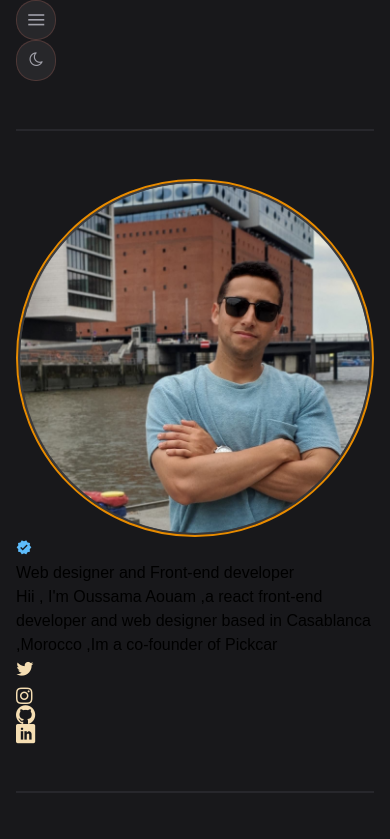
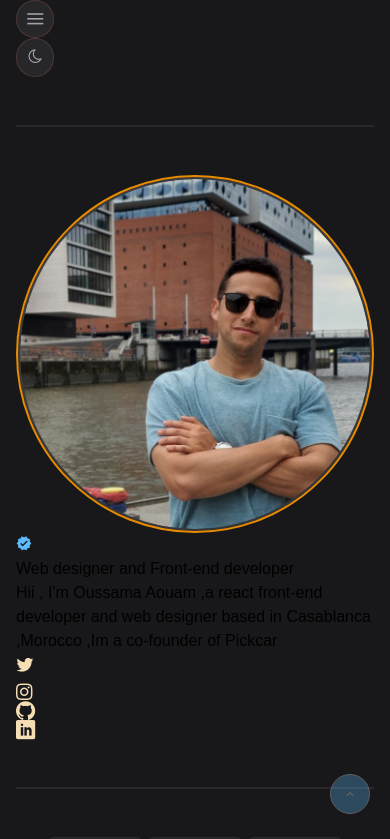
Before and after one commit to oussamaaouam1/MyPortFolio, a React (Vite) app: page / in a window 390 px wide. Shown: the top 839 px of the page. Built offline with nearby package versions, Linux system fonts and the light colour scheme.

Commit message:
pushing footer

```diff
--- a/src/App.jsx
+++ b/src/App.jsx
@@ -10,16 +10,17 @@ function App() {
   return (
     <div className="container">
       <Header />
-  <div className="Secdivider"/>
+      <div className="Secdivider" />
       <HeroSection />
-  <div className="Secdivider"/>
+      <div className="Secdivider" />
       <MainContent />
-  <div className="Secdivider"/>
+      <div className="Secdivider" />
       <ContactUs />
-  <div className="Secdivider"/>
+      <div className="Secdivider" />
       <Footer />
+      <button className="icon-keyboard_arrow_up scroll2top"></button>
     </div>
-  )
+  );
 }
 
 export default App
--- a/src/components/contactus/ContactUs.jsx
+++ b/src/components/contactus/ContactUs.jsx
@@ -1,22 +1,46 @@
-import './contactus.css'
+import "./contactus.css";
 
 const ContactUs = () => {
   return (
     <div>
       <section className="left-section">
-        <div>
-          <h1 className="text-white text-2xl font-bold">
+        <div className="mb-12">
+          <h1 className="text-white text-3xl font-bold mb-4">
             <span className="icon-envelope mr-2"></span> Contact us
           </h1>
-          <p>
+          <p className="text-white ">
             contact me for more information and get notified for my new
             publications
           </p>
         </div>
+        <form className="mt-4">
+          <div className="mb-6">
+            <label htmlFor="input" className="mr-3 text-white text-sm">
+              Email Address :
+            </label>
+            <input required type="email" placeholder="Email Address" className="input p-1 text-white"/>
+          </div>
+          <div className="flex items-center mb-6">
+            <label htmlFor="message" className="mr-3 text-white text-sm">
+              Your message :
+            </label>
+            <textarea
+            required
+              name=""
+              id=""
+              rows="4"
+              cols="23"
+              placeholder="Message"
+              className=" input p-2 text-white"
+            ></textarea>
+          </div>
+
+          <button className="submit-btn">Submit</button>
+        </form>
       </section>
-      <section className="right-section"></section>
+      <section className="  right-section"></section>
     </div>
   );
-}
+};
 
-export default ContactUs
+export default ContactUs;
--- a/src/components/contactus/contactus.css
+++ b/src/components/contactus/contactus.css
@@ -0,0 +1,34 @@
+.submit-btn {
+  border: 1px solid var(--border);
+  background-color: var(--bgHeader);
+  padding: 3px 20px;
+  font-weight: bold;
+  border-radius: 10px;
+  color: var(--subtitle);
+  text-align: center;
+  opacity: 0.8;
+}
+.submit-btn:hover{
+  color: white;
+    font-weight: bold;
+    cursor: pointer;
+    transition: 0.5s;
+    border-color: var(--blue);
+    box-shadow: 0px 0px 5px var(--blue) inset;
+    opacity: 1;
+}
+.input{
+  background-color: rgb(63, 63, 70,0.17);
+  transition: 0.5s;
+  border: 1px solid var(--border);
+}
+.input:hover {
+  background-color: var(--bgHeader);
+  border: 1px solid var(--blue);
+  transition: 0.3s;
+}
+.input:focus {
+  background-color: var(--bgHeader);
+  border: 1px solid var(--blue);
+  transition: 0.3s;
+}
--- a/src/components/footer/Footer.jsx
+++ b/src/components/footer/Footer.jsx
@@ -1,11 +1,25 @@
-import './footer.css'
+import "./footer.css";
 
 const Footer = () => {
   return (
-    <footer >
-      Footer
+    <footer className="flex gap-16 justify-center mb-8">
+      <ul className="flex gap-3">
+        <li>
+          <a href="">About</a>
+        </li>
+        <li>
+          <a href="">Project</a>
+        </li>
+        <li>
+          <a href="">Articles</a>
+        </li>
+        <li>
+          <a href="">Technologies</a>
+        </li>
+      </ul>
+      <p>2024 OSSAMA AOUAM , All rights reserved</p>
     </footer>
-  )
-}
+  );
+};
 
-export default Footer
+export default Footer;
--- a/src/components/footer/footer.css
+++ b/src/components/footer/footer.css
@@ -3,3 +3,42 @@ footer{
   z-index: 5;
 
 }
+
+
+
+
+
+
+
+
+
+
+
+footer{
+  color:var(--subtitle);
+  font-size: small;
+  font-weight: bold;
+}
+footer ul li{
+  transition: 0.5s;
+}
+footer ul li:hover {
+  color: var(--blue);
+  cursor: pointer;
+  transition: 0.5s;
+  font-size:14px;
+
+}
+
+
+
+@media (max-width:600px) {
+  footer{
+    display: flex;
+    flex-direction: column;
+    align-items: center;
+    gap: 2rem;
+
+
+  }
+}
--- a/src/components/header/header.css
+++ b/src/components/header/header.css
@@ -126,11 +126,11 @@ header .popupmenu ul.menu li:last-child {
 
 }
 
-button {
+button .mode {
   all: unset;
 
 }
-button:active {
+button.mode:active {
   transform: scale(0.4);
 }
 
--- a/src/components/maincontent/MainContent.jsx
+++ b/src/components/maincontent/MainContent.jsx
@@ -5,7 +5,7 @@ const MainContent = () => {
       <section className="left-section flex flex-col gap-4 pl-8">
         <button className="buttons">All Projects</button>
         <button className="buttons">HTML & CSS </button>
-        <button className="buttons">JavaScript</button>
+        <button className="buttons">java script</button>
         <button className="buttons">React.js</button>
         <button className="buttons">UI FIGMA</button>
       </section>
--- a/src/index.css
+++ b/src/index.css
@@ -53,3 +53,49 @@ body {
   margin: 3rem 0;
 
 }
+.scroll2top{
+  height: 40px;
+  width: 40px;
+  background-color: var(--blue);
+  position: fixed;
+  bottom: 100px;
+  right: 100px;
+  border-radius: 50%;
+  text-align: center;
+  opacity: 0.5;
+  transition: 0.5s;
+  color: white;
+  border: 1px solid white;
+}
+.scroll2top:hover{
+  opacity: 1;
+  transition: 0.5s;
+}
+
+
+
+
+
+
+
+@media (max-width:600px) {
+.scroll2top {
+    height: 40px;
+    width: 40px;
+    background-color: var(--blue);
+    position: fixed;
+    bottom: 30px;
+    right: 20px;
+    border-radius: 50%;
+    text-align: center;
+    opacity: 0.3;
+    transition: 0.5s;
+    color: white;
+    border: 1px solid white;
+  }
+
+  .scroll2top:hover {
+    opacity: 1;
+    transition: 0.5s;
+  }
+}
```
Lines whose indentation alone changed are shown as unchanged.
